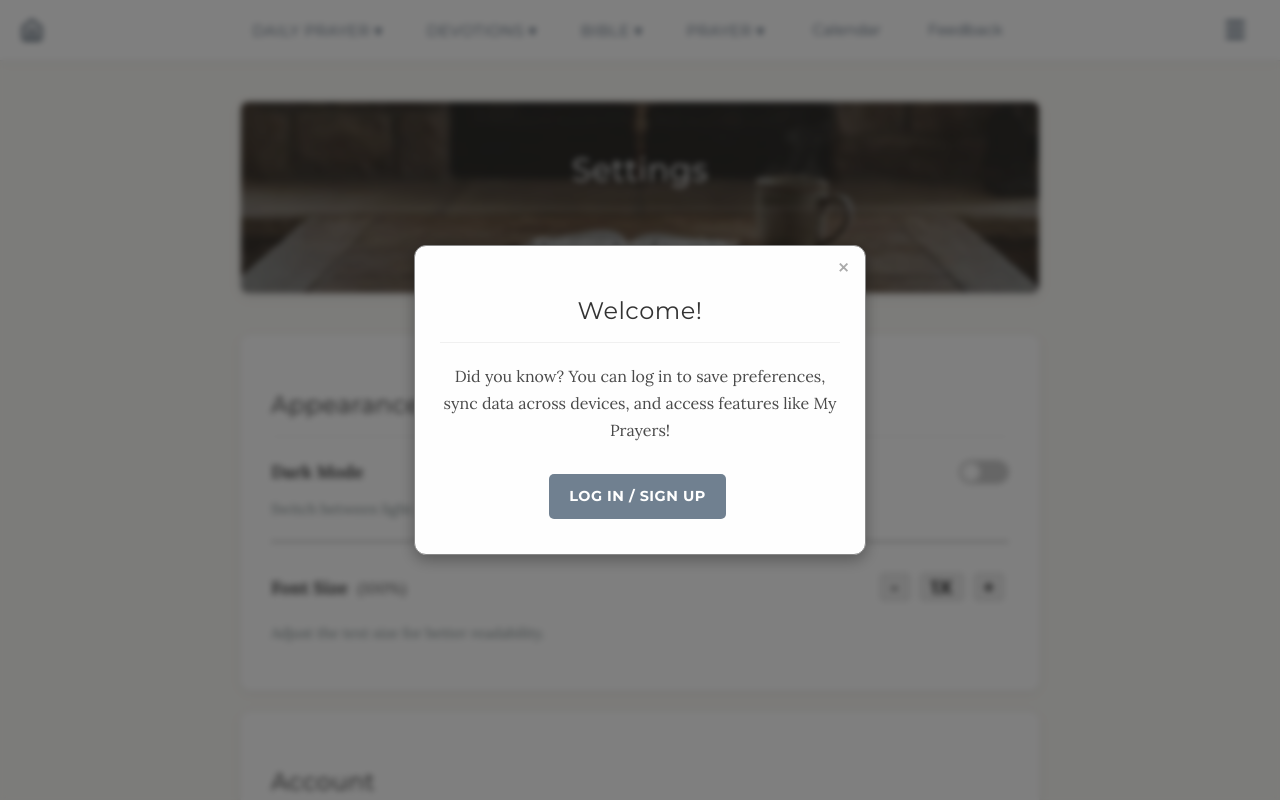
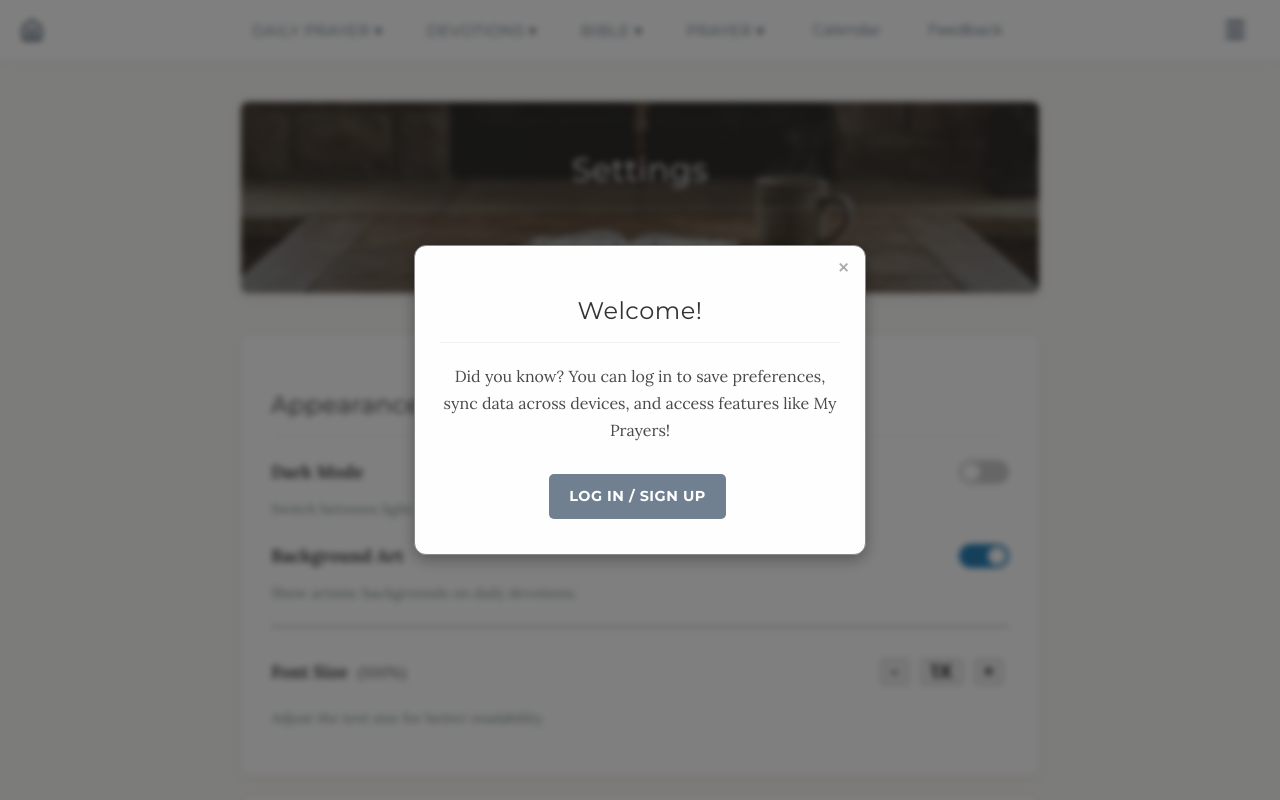
Before and after one commit to brandonadamprice/LCMS_Prayer_App, a Flask app: page /settings in a window 1280 px wide. Run offline with Flask 3, Linux system fonts and the light colour scheme.

Commit message:
add a setting to disable backround art

```diff
--- a/devotions/python/main.py
+++ b/devotions/python/main.py
@@ -1182,6 +1182,27 @@ def save_dark_mode_route():
   return flask.jsonify({"success": False, "error": "Invalid data"}), 400
 
 
+@app.route("/save_background_art", methods=["POST"])
+@flask_login.login_required
+def save_background_art_route():
+  """Saves background art preference for the current user."""
+  data = flask.request.json
+  enabled = data.get("background_art")
+  if isinstance(enabled, bool):
+    try:
+      db = utils.get_db_client()
+      user_ref = db.collection("users").document(flask_login.current_user.id)
+      user_ref.set({"background_art": enabled}, merge=True)
+      return flask.jsonify({"success": True})
+    except Exception as e:
+      app.logger.error("Failed to save background art setting: %s", e)
+      return (
+          flask.jsonify({"success": False, "error": "Database save failed"}),
+          500,
+      )
+  return flask.jsonify({"success": False, "error": "Invalid data"}), 400
+
+
 @app.route("/save_font_size", methods=["POST"])
 @flask_login.login_required
 def save_font_size_route():
--- a/devotions/python/models.py
+++ b/devotions/python/models.py
@@ -24,6 +24,7 @@ class User(flask_login.UserMixin):
       password_hash=None,
       google_id=None,
       timezone=None,
+      background_art=True,
   ):
     self.id = user_id
     self.email = email
@@ -43,6 +44,7 @@ class User(flask_login.UserMixin):
     self.password_hash = password_hash
     self.google_id = google_id
     self.timezone = timezone
+    self.background_art = background_art
 
   @staticmethod
   def get(user_id):
@@ -68,5 +70,6 @@ class User(flask_login.UserMixin):
           password_hash=data.get("password_hash"),
           google_id=data.get("google_id"),
           timezone=data.get("timezone"),
+          background_art=data.get("background_art", True),
       )
     return None
--- a/devotions/templates/base.html
+++ b/devotions/templates/base.html
@@ -249,6 +249,10 @@
     <script>
       // Global function to set background art
       function displayBackgroundArt(data) {
+          if (localStorage.getItem('backgroundArt') === 'disabled') {
+              return;
+          }
+
           const bg = document.getElementById('art-background');
           const credit = document.getElementById('art-credit');
           const title = document.getElementById('art-title');
@@ -442,10 +446,12 @@
       const isLoggedIn = {{ current_user.is_authenticated|tojson }};
       const userDarkMode = {% if current_user.is_authenticated %}{{ current_user.dark_mode|tojson }}{% else %}null{% endif %};
       const userFontSizeLevel = {% if current_user.is_authenticated and current_user.font_size_level is not none %}{{ current_user.font_size_level }}{% else %}null{% endif %};
+      const userBackgroundArt = {% if current_user.is_authenticated %}{{ current_user.background_art|tojson }}{% else %}null{% endif %};
 
       // Control references
       const darkModeToggleSidebar = document.getElementById('dark-mode-toggle');
       const darkModeToggleSettings = document.getElementById('settings-dark-mode-toggle');
+      const backgroundArtToggleSettings = document.getElementById('settings-background-art-toggle');
 
       const decreaseFontSidebar = document.getElementById('decrease-font');
       const increaseFontSidebar = document.getElementById('increase-font');
@@ -575,6 +581,56 @@
       if(darkModeToggleSidebar) darkModeToggleSidebar.addEventListener('change', handleDarkModeToggle);
       if(darkModeToggleSettings) darkModeToggleSettings.addEventListener('change', handleDarkModeToggle);
 
+      // Background Art Logic
+      function setBackgroundArtPreference(enabled) {
+          if (enabled) {
+              localStorage.setItem('backgroundArt', 'enabled');
+          } else {
+              localStorage.setItem('backgroundArt', 'disabled');
+              // If disabled, remove visual effects immediately
+              document.body.classList.remove('has-background-art');
+              const bg = document.getElementById('art-background');
+              if (bg) bg.style.backgroundImage = '';
+              const credit = document.getElementById('art-credit');
+              if (credit) credit.style.display = 'none';
+          }
+          if (backgroundArtToggleSettings) backgroundArtToggleSettings.checked = enabled;
+      }
+
+      async function saveBackgroundArtPreference(enabled) {
+          setBackgroundArtPreference(enabled);
+          if (isLoggedIn) {
+              try {
+                  await fetch('/save_background_art', {
+                      method: 'POST',
+                      headers: { 'Content-Type': 'application/json' },
+                      body: JSON.stringify({ background_art: enabled }),
+                  });
+              } catch (error) {
+                  console.error('Failed to save background art preference:', error);
+              }
+          }
+      }
+
+      if (backgroundArtToggleSettings) {
+          backgroundArtToggleSettings.addEventListener('change', (e) => {
+              saveBackgroundArtPreference(e.target.checked);
+              // Reload to apply if re-enabling requires fetch, or just let user navigate
+              if (e.target.checked) location.reload();
+          });
+      }
+
+      // Init Background Art Preference
+      if (isLoggedIn && userBackgroundArt !== null) {
+          setBackgroundArtPreference(userBackgroundArt);
+      } else {
+          // Default to enabled if not set
+          if (localStorage.getItem('backgroundArt') === null) {
+             localStorage.setItem('backgroundArt', 'enabled');
+          }
+          setBackgroundArtPreference(localStorage.getItem('backgroundArt') === 'enabled');
+      }
+
       // Toggle app menu
       menuButton.addEventListener('click', function(event) {
         appMenu.style.display = appMenu.style.display === 'block' ? 'none' : 'block';
--- a/devotions/templates/settings.html
+++ b/devotions/templates/settings.html
@@ -30,6 +30,17 @@
         </label>
       </div>
       <p style="color: #7f8c8d; font-size: 0.9em; margin-top: 0;">Switch between light and dark themes.</p>
+  </div>
+
+  <div style="margin-bottom: 20px;">
+      <div style="display: flex; justify-content: space-between; align-items: center; margin-bottom: 10px;">
+        <label for="settings-background-art-toggle" style="font-size: 1.1em; font-weight: bold;">Background Art</label>
+        <label class="switch">
+            <input type="checkbox" id="settings-background-art-toggle" checked>
+            <span class="slider"></span>
+        </label>
+      </div>
+      <p style="color: #7f8c8d; font-size: 0.9em; margin-top: 0;">Show artistic backgrounds on daily devotions.</p>
   </div>
 
   <hr>
```
